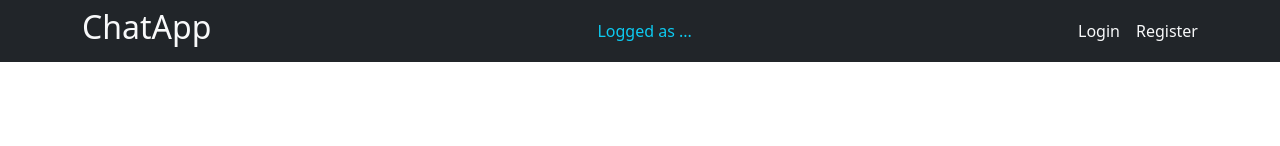
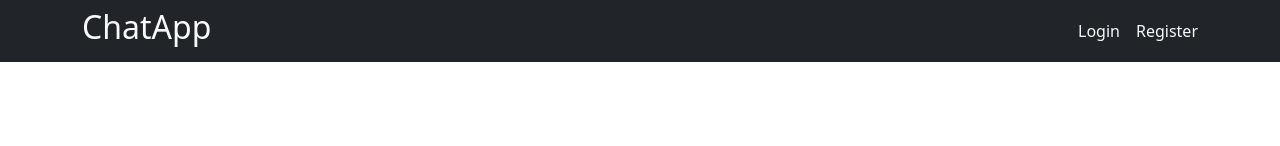
Before and after one commit to r21219/webAppDesktop, a React (Create React App) app: page /login in a window 1280 px wide. Shown: the top 146 px of the page. Built offline with nearby package versions, Linux system fonts and the light colour scheme.

Commit message:
update login, new Context

```diff
--- a/src/App.tsx
+++ b/src/App.tsx
@@ -7,7 +7,8 @@ import Login from "./pages/Login";
 import Chat from "./pages/Chat";
 import Register from "./pages/Register";
 import NavBar from "./parts/NavBar";
-//boostrap imports
+import { AuthProvider } from './context/AuthContext';
+
 import 'bootstrap/dist/css/bootstrap.min.css'
 import {Container} from "react-bootstrap";
 
@@ -15,6 +16,7 @@ import {Container} from "react-bootstrap";
 function App() {
   return (
       <>
+      <AuthProvider>
       <NavBar/>
       <Container>
           <Routes>
@@ -27,7 +29,9 @@ function App() {
 
           <ChatMessageManagerComponent></ChatMessageManagerComponent>
       </Container>
+      </AuthProvider>
       </>
+
   );
 }
 
--- /dev/null
+++ b/src/context/AuthContext.tsx
@@ -0,0 +1,31 @@
+import React, {createContext, useContext, useState, PropsWithChildren} from 'react';
+//todo finish logout
+interface AuthContextType {
+    userName: string;
+    setUserName: (name: string) => void;
+    logout: () => void;
+}
+
+const AuthContext = createContext<AuthContextType | undefined>(undefined);
+
+export const AuthProvider: React.FC<PropsWithChildren<{}>> = ({ children }) => {
+    const [userName, setUserName] = useState<string>('');
+
+    const logout = () => {
+        setUserName('');
+    };
+
+    return (
+        <AuthContext.Provider value={{ userName, setUserName, logout }}>
+            {children}
+        </AuthContext.Provider>
+    );
+};
+
+export const useAuth = () => {
+    const context = useContext(AuthContext);
+    if (!context) {
+        throw new Error('useAuth must be used within an AuthProvider');
+    }
+    return context;
+};
--- a/src/pages/Login.tsx
+++ b/src/pages/Login.tsx
@@ -4,8 +4,10 @@ import {useState} from "react";
 import {ApiClient} from "../controller/ApiClient";
 import WebSocketService from "../service/WebSocketService";
 import {CustomerMessage} from "../model/CustomerMessage";
+import {useAuth} from "../context/AuthContext";
 
 const Login = () => {
+    const {setUserName} = useAuth();
     const [formData, setFormData] = useState({
         name: "",
         password: "",
@@ -29,6 +31,7 @@ const Login = () => {
         try {
             await ApiClient.login(formData.name, formData.password);
             console.log("Login successful");
+            setUserName(formData.name);
             connectWebSocket();
             navigate("/");
         } catch (error: unknown) {
--- a/src/parts/NavBar.tsx
+++ b/src/parts/NavBar.tsx
@@ -1,21 +1,37 @@
 import {Container,Nav, Navbar, Stack} from "react-bootstrap";
 import {Link} from "react-router-dom";
-//TODO show logged person (span) name and logout instead of login/register
+import {useAuth} from "../context/AuthContext";
+
 const NavBar = () => {
-    return <Navbar bg={"dark"} className={"mb-4"} style={{ color: 'white' }}>
+    const { userName } = useAuth();
+    console.log('Přihlášený uživatel:', userName);
+    return (
+        <Navbar bg="dark" className="mb-4" style={{ color: 'white' }}>
             <Container>
                 <h2>
-           <Link to={"/"} className={"link-light text-decoration-none"}>ChatApp</Link>
+                    <Link to="/" className="link-light text-decoration-none">
+                        ChatApp
+                    </Link>
                 </h2>
-
-        <span className={"text-info"}>Logged as ...</span>
+                {userName ? (
+                    <>
+                        <span className="text-info">Logged as {userName}</span>
+                        <Nav>
+                            <Stack direction={"horizontal"} gap={3}>
+                                <Link to={"/logout"}  className={"link-light text-decoration-none"}>Logout</Link>
+                            </Stack>
+                        </Nav>
+                    </>
+                ) : (
                     <Nav>
                         <Stack direction={"horizontal"} gap={3}>
                             <Link to={"/login"} className={"link-light text-decoration-none"}>Login</Link>
                             <Link to={"/register"} className={"link-light text-decoration-none"}>Register</Link>
                         </Stack>
                     </Nav>
+                )}
             </Container>
         </Navbar>
+    );
 };
 export default NavBar;
```
Lines whose indentation alone changed are shown as unchanged.
